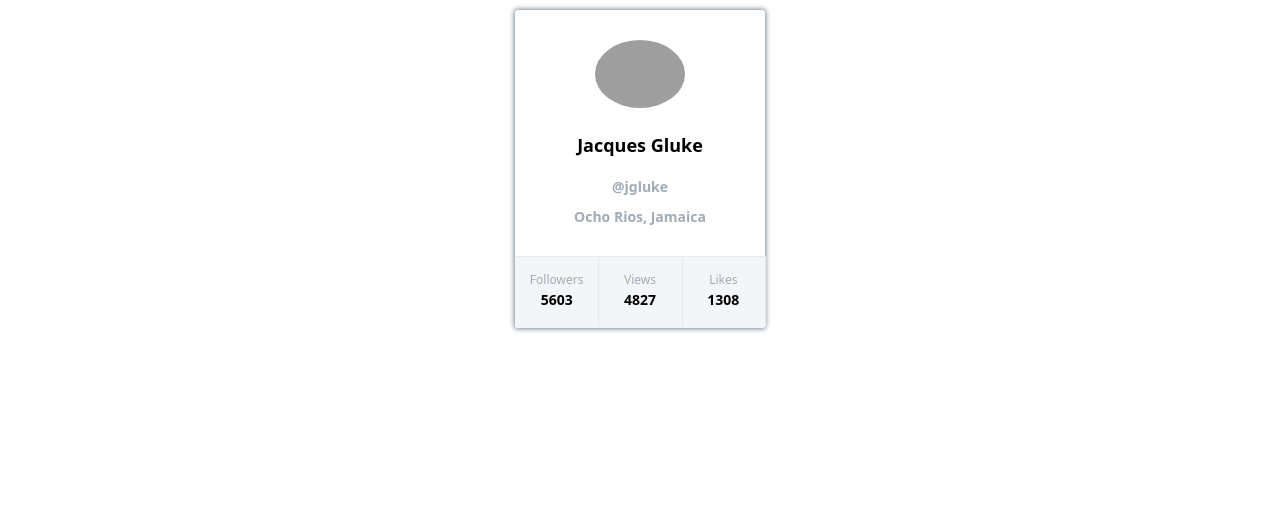
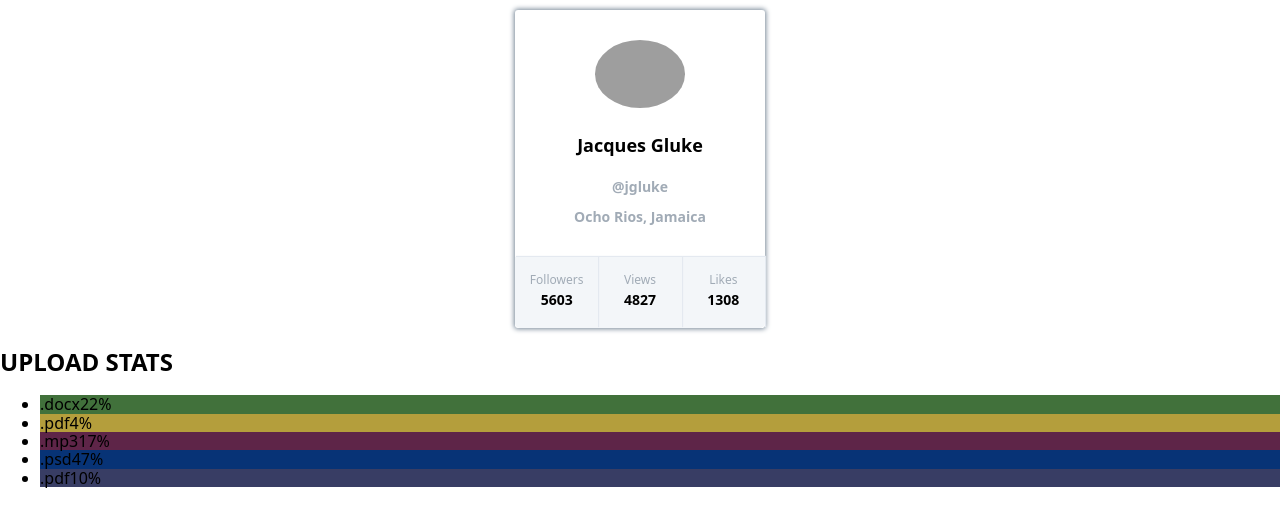
Before and after one commit to 4teenth/react-01-components, a React (Create React App) app: page / in a window 1280 px wide. Shown: the top 526 px of the page. Built offline with nearby package versions, Linux system fonts and the light colour scheme; grey boxes are pictures that could not be loaded.

Commit message:
added statistics

```diff
--- a/src/App.js
+++ b/src/App.js
@@ -1,11 +1,14 @@
 import React from 'react';
 import Profile from './components/Profile/Profile';
+import Statistics from './components/Statistics/Statistics';
 
 import user from './db/user.json';
+import statisticalData from './db/statistical-data.json';
 
 const App = () => (
   <>
     <Profile user={user} />
+    <Statistics title="Upload stats" stats={statisticalData} />
   </>
 );
 
--- /dev/null
+++ b/src/components/Statistics/Statistics.js
@@ -0,0 +1,33 @@
+import React from 'react';
+import PropTypes from 'prop-types';
+import StatisticsItem from './StatisticsItem';
+import styles from './Statistics.module.css';
+
+const Statistics = ({ title, stats }) => {
+  return (
+    <section className={styles.statistics}>
+      {title && <h2 className={styles.title}>{title.toUpperCase()}</h2>}
+
+      <ul className={styles.statList}>
+        {stats.map(({ id, label, percentage }) => (
+          <StatisticsItem key={id} label={label} percentage={percentage} />
+        ))}
+      </ul>
+    </section>
+  );
+};
+
+Statistics.defaultProps = {
+  title: '',
+};
+
+Statistics.propTypes = {
+  title: PropTypes.string,
+  stats: PropTypes.arrayOf(
+    PropTypes.shape({
+      id: PropTypes.string.isRequired,
+    }),
+  ).isRequired,
+};
+
+export default Statistics;
--- /dev/null
+++ b/src/components/Statistics/StatisticsItem.js
@@ -0,0 +1,25 @@
+import React from 'react';
+import PropTypes from 'prop-types';
+import styles from './Statistics.module.css';
+
+const randomColor = () => {
+  // Math.pow is slow, use constant instead.
+  let color = Math.floor(Math.random() * 16777216).toString(16);
+  // Avoid loops.
+  return '#000000'.slice(0, -color.length) + color;
+};
+
+const StatisticsItem = ({ id, label, percentage }) => (
+  <li key={id} style={{ background: randomColor() }}>
+    <span className={styles.label}>{label}</span>
+    <span className={styles.percentage}>{percentage}%</span>
+  </li>
+);
+
+StatisticsItem.propTypes = {
+  //   id: PropTypes.string.isRequired,
+  label: PropTypes.string.isRequired,
+  percentage: PropTypes.number.isRequired,
+};
+
+export default StatisticsItem;
--- /dev/null
+++ b/src/db/statistical-data.json
@@ -0,0 +1,7 @@
+[
+  { "id": "id-1", "label": ".docx", "percentage": 22 },
+  { "id": "id-2", "label": ".pdf", "percentage": 4 },
+  { "id": "id-3", "label": ".mp3", "percentage": 17 },
+  { "id": "id-4", "label": ".psd", "percentage": 47 },
+  { "id": "id-5", "label": ".pdf", "percentage": 10 }
+]
```
Also changed, not shown: src/components/Statistics/Statistics.module.css (added).
